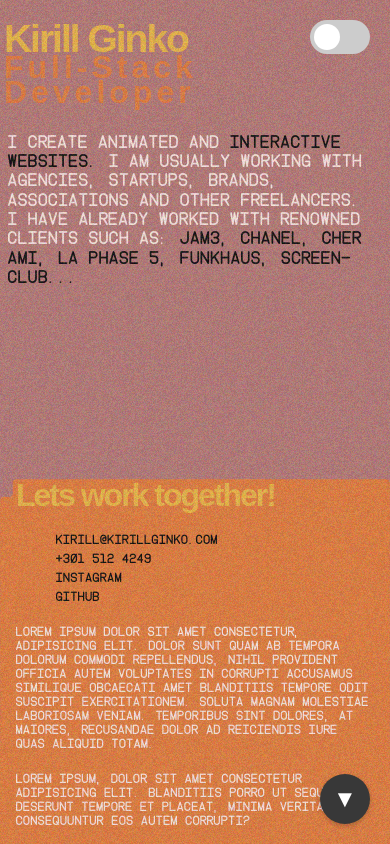
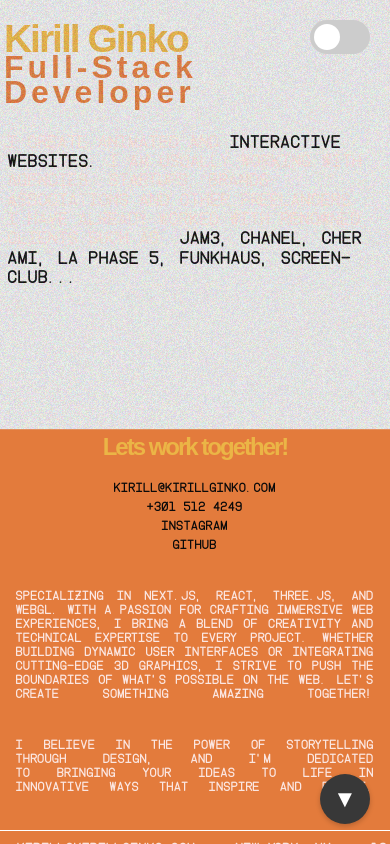
Before and after one commit to kirillginko/folio24, a Next.js app: page / in a window 390 px wide. Both pictures are taken after a click on the button "Show Footer". Built offline with nearby package versions, Linux system fonts and the light colour scheme; a web font is replaced by a local one.

Commit message:
added mobile theme for footer

```diff
--- a/src/app/components/Footer.jsx
+++ b/src/app/components/Footer.jsx
@@ -23,31 +23,51 @@ const Footer = ({ isVisible }) => {
       <div className={styles.gridContainer}>
         <h1 className={styles.header}>Lets work together!</h1>
         <div className={styles.leftLinks}>
-          <p>kirill@kirillginko.com</p>
-          <p>+301 512 4249</p>
-          <p>Instagram</p>
-          <p>Github</p>
+          <p>
+            <a href="mailto:kirill@kirillginko.com">kirill@kirillginko.com</a>
+          </p>
+          <p>
+            <a href="tel:+3015124249">+301 512 4249</a>
+          </p>
+          <p>
+            <a
+              href="https://www.instagram.com/co_existenz"
+              target="_blank"
+              rel="noopener noreferrer"
+            >
+              Instagram
+            </a>
+          </p>
+          <p>
+            <a
+              href="https://github.com/kirillginko"
+              target="_blank"
+              rel="noopener noreferrer"
+            >
+              Github
+            </a>
+          </p>
         </div>
         <div className={styles.centerText}>
           <p>
-            Lorem ipsum dolor sit amet consectetur, adipisicing elit. Dolor sunt
-            quam ab tempora dolorum commodi repellendus, nihil provident officia
-            autem voluptates in corrupti accusamus similique obcaecati amet
-            blanditiis tempore odit suscipit exercitationem. Soluta magnam
-            molestiae laboriosam veniam. Temporibus sint dolores, at maiores,
-            recusandae dolor ad reiciendis iure quas aliquid totam.
+            Specializing in Next.js, React, Three.js, and WebGL. With a passion
+            for crafting immersive web experiences, I bring a blend of
+            creativity and technical expertise to every project. Whether
+            building dynamic user interfaces or integrating cutting-edge 3D
+            graphics, I strive to push the boundaries of what's possible on the
+            web. Let's create something amazing together!
           </p>
         </div>
         <div className={styles.rightText}>
           <p>
-            Lorem ipsum, dolor sit amet consectetur adipisicing elit. Blanditiis
-            porro ut sequi eius deserunt tempore et placeat, minima veritatis
-            consequuntur eos autem corrupti?
+            I believe in the power of storytelling through design, and I'm
+            dedicated to bringing your ideas to life in innovative ways that
+            inspire and engage.
           </p>
         </div>
       </div>
       <div className={styles.content}>
-        <Marquee gradient={false} speed={100}>
+        <Marquee gradient={false} speed={50}>
           <p className={styles.title}>Kirill Ginko</p>
           <p className={styles.title}>kirill@kirillginko.com</p>
           <p className={styles.title}>New York, NY</p>
--- a/src/app/globals.css
+++ b/src/app/globals.css
@@ -1,9 +1,9 @@
 :root {
   --theme-transition-duration: 0.6s;
   /* Light theme variables */
-  --background-light: #b67876;
+  --background-light: #f0f0f0;
   --foreground-light: #171717;
-  --background-color-light: #af6f6d;
+  --background-color-light: #f0f0f0;
   --text-color-light: #fbe6e1;
   --h2-color-light: #e37b3c;
   --h1-color-light: #ebb546;
@@ -57,3 +57,7 @@ body {
     border-color var(--theme-transition-duration) ease,
     box-shadow var(--theme-transition-duration) ease;
 }
+a {
+  text-decoration: none;
+  color: inherit;
+}
--- a/src/app/styles/footer.module.css
+++ b/src/app/styles/footer.module.css
@@ -38,7 +38,7 @@
   -webkit-mask-size: cover;
   -webkit-mask-position: center top;
   width: 100%;
-  height: 385px;
+  height: 435px;
   display: flex;
   flex-direction: column;
   justify-content: flex-end;
@@ -47,6 +47,7 @@
   left: 0;
   transform: translateY(100%);
   transition: none;
+  z-index: 2;
 }
 
 .footerVisible {
@@ -65,15 +66,35 @@
 }
 
 .header {
-  font-size: 2rem;
+  font-size: 1.5rem;
   margin-bottom: 0.5rem;
+  text-align: center;
+}
+
+.leftLinks,
+.centerText,
+.rightText {
+  margin-bottom: 1rem;
 }
 
 .leftLinks p {
   color: var(--highlight-color);
-  margin-bottom: 0.3rem;
   font-size: 0.9rem;
-  margin-left: 2.5rem;
+  text-align: center;
+  transition: color 0.2s ease;
+}
+
+.leftLinks p:hover {
+  color: var(--text-color);
+  cursor: pointer;
+}
+
+.centerText,
+.rightText {
+  text-align: center;
+  text-align: justify;
+  text-align-last: justify;
+  /* text-wrap: balance; */
 }
 
 .leftLinks p,
@@ -81,6 +102,8 @@
 .rightText p {
   margin-bottom: 0.3rem;
   font-size: 0.8rem;
+  text-decoration: none;
+  text-wrap: balance;
 }
 
 .content {
@@ -89,6 +112,9 @@
   font-size: 0.8rem;
   overflow: hidden;
   white-space: nowrap;
+  padding: 0.5rem 0;
+  border-top: 1px solid white;
+  border-bottom: 1px solid white;
 }
 
 .title {
@@ -99,12 +125,15 @@
 }
 
 .copyright {
-  font-size: 0.3rem;
+  font-size: 0.7rem;
   display: inline-block;
   padding: 0 20px;
 }
 
 @media (min-width: 768px) {
+  .footer {
+    height: 445px;
+  }
   .gridContainer {
     gap: 1.5rem;
     padding: 1.5rem;
@@ -115,10 +144,12 @@
   }
 
   .leftLinks {
+    text-align: center;
   }
 
   .leftLinks p {
     font-size: 1rem;
+    text-align: center;
   }
 
   .leftLinks p,
@@ -128,12 +159,24 @@
   }
 
   .content {
-    padding: 1.5rem 0.5rem;
-    margin-top: 1.5rem;
+    padding: 0.75rem 0;
+    margin-top: 1rem;
+  }
+
+  .title {
+    font-size: 1.1rem;
+  }
+
+  .copyright {
+    font-size: 0.8rem;
   }
 }
 
 @media (min-width: 1024px) {
+  .footer {
+    height: 385px;
+  }
+
   .gridContainer {
     display: grid;
     grid-template-columns: repeat(5, 1fr);
@@ -152,6 +195,8 @@
   .leftLinks {
     grid-column: 1;
     grid-row: 2;
+    text-align: left;
+    margin-left: 3rem;
   }
 
   .centerText {
@@ -168,10 +213,10 @@
     grid-column: 1 / -1;
     grid-row: 3;
     padding: 0.5rem 0.5rem 0.5rem;
+    margin-top: 1rem;
+    margin-bottom: 1.9rem;
     border-top: 1px solid white;
     border-bottom: 1px solid white;
-    margin-top: 1rem;
-    margin-bottom: 1.9rem;
   }
 
   .title {
@@ -184,10 +229,15 @@
 
   .leftLinks p {
     font-size: 1rem;
+    text-align: left;
   }
 
   .centerText p,
   .rightText p {
     font-size: 0.9rem;
+    text-align: justify;
+    text-align-last: justify;
+    text-wrap: balance;
+    line-height: 1.2;
   }
 }
```
